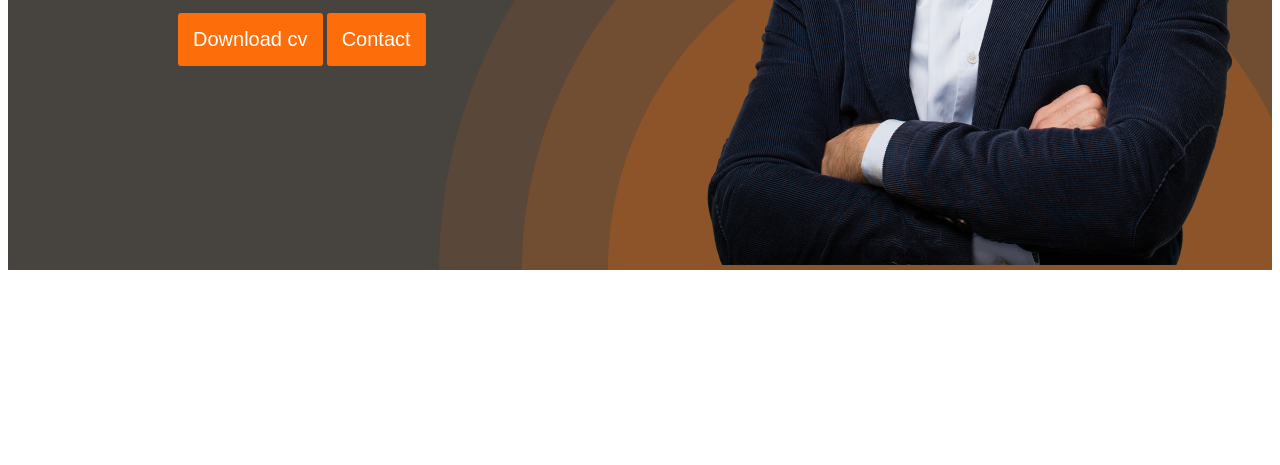
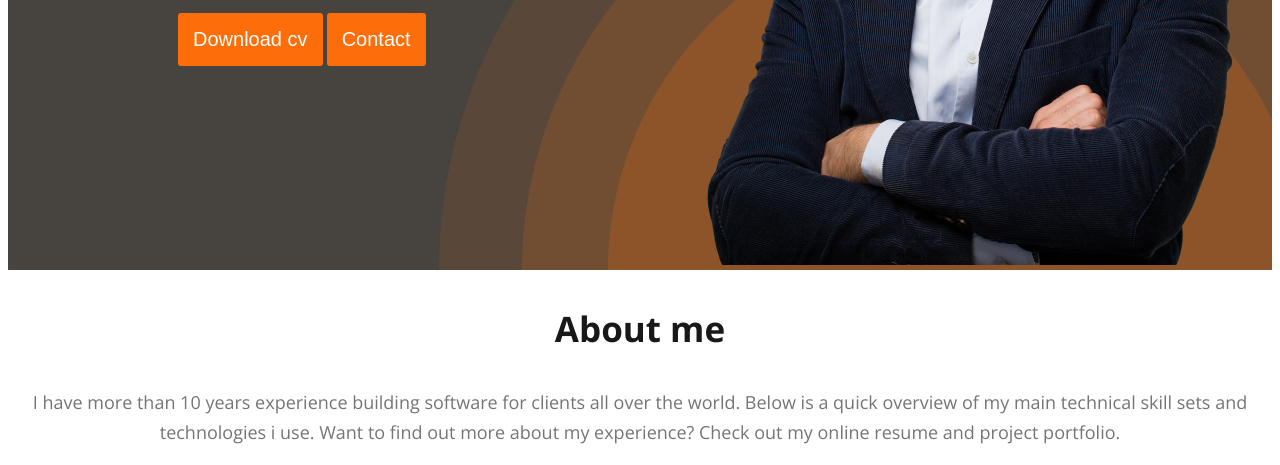
Before and after one commit to Anopkumar/web-developer-portfolio, a plain HTML site: page index.html in a window 1280 px wide. Shown: the part 585-1050 px from the top of the page. Before the commit the page ends 863 px from the top, so only its background shows below. Drawn offline with nearby package versions, Linux system fonts and the light colour scheme.

Commit message:
about para

```diff
--- a/index.html
+++ b/index.html
@@ -38,6 +38,10 @@
       </div>
     </header>
     <main>
+        <section class="About">
+            <h3 class="section-title">About me</h3>
+            <p class="section-description">I have more than 10 years experience building software for clients all over the world. Below is a quick overview of my main technical skill sets and technologies i use. Want to find out more about my experience? Check out my online resume and project portfolio.</p>
+        </section>
 
     </main>
     <footer>
--- a/portfolio.css
+++ b/portfolio.css
@@ -71,3 +71,26 @@ nav li{
     margin-left: 20px;
 
 }
+.about{
+    color: var(--dark-01, #181818);
+    text-align: center;
+    font-size: 35px;
+    font-weight: 700;
+
+
+}
+.section-title{
+    color: var(--dark-01, #181818);
+    text-align: center;
+    font-size: 35px;
+    font-weight: 700;
+
+}
+.section-description{
+
+    color: var(--dark-03, #757575);
+    text-align: center;
+    font-size: 18px;
+    font-weight: 400;
+    line-height: 30px;
+}
```
